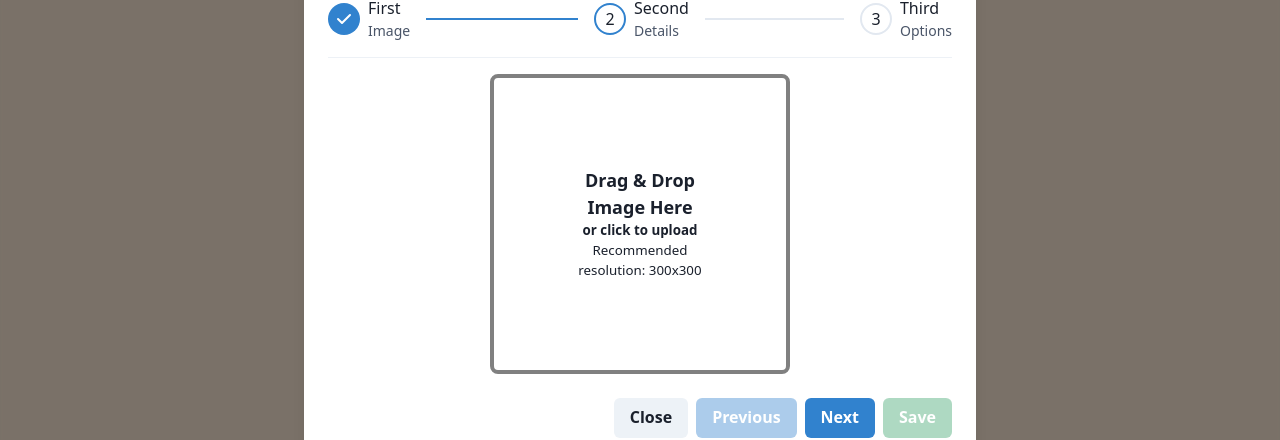
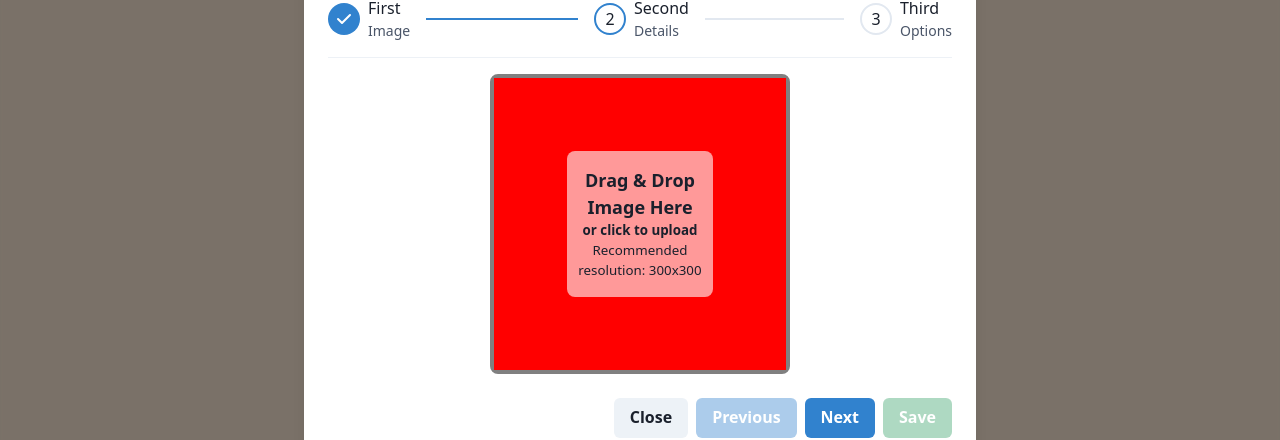
Before and after one commit to MilPredo/MenuCRUD, a React (Vite) app: page / in a window 1280 px wide. Both pictures are taken after typing "Sample" into the empty fields and a click on the button "Add Item". Shown: the part 210-650 px from the top of the page. Built offline with nearby package versions, Linux system fonts and the light colour scheme; no server answers; the database is empty; a web font is replaced by a local one.

Commit message:
hotfix: fix hover on drag n drop image

```diff
--- a/src/components/inputProductModal/InputImage.tsx
+++ b/src/components/inputProductModal/InputImage.tsx
@@ -3,7 +3,7 @@ import { FormikProps } from "formik";
 import { FormikProductData } from "../../types";
 import useFileDropZone from "../../hooks/useImageDropZone";
 import useHover from "../../hooks/useHover";
-import { useEffect, useRef } from "react";
+import { useEffect} from "react";
 // import useMultiRef from "../../hooks/useMultiRef";
 
 function InputImage({
@@ -48,7 +48,7 @@ function InputImage({
         transition="transform 0.3s ease"
         type="button"
       >
-        <Center ref={ref}>
+        <Center ref={ref} bg='red' h="100%">
           <Square size="50%" flexDir="column" bg="rgba(255,255,255,0.6)" backdropFilter={"blur(4px)"} borderRadius="lg">
             <Text fontWeight="bold" fontSize="large">
               Drag & Drop Image Here
```
